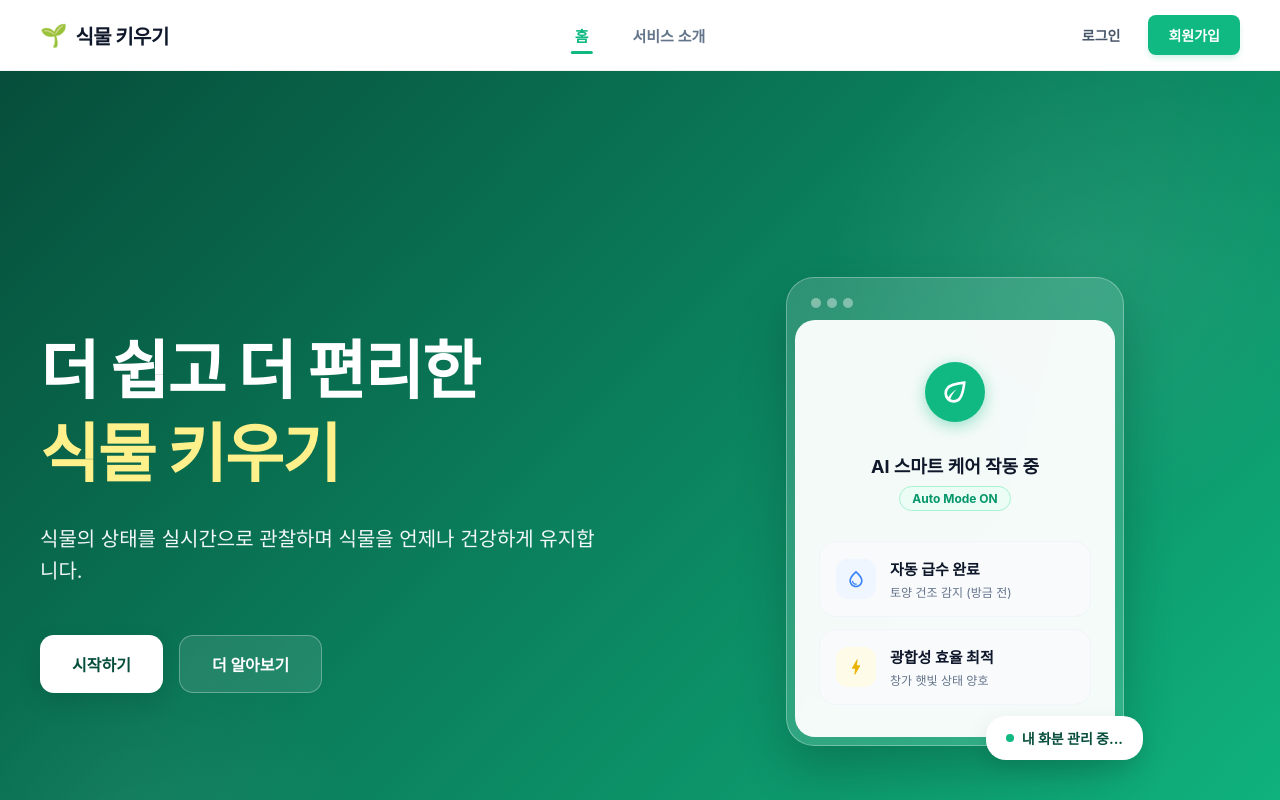
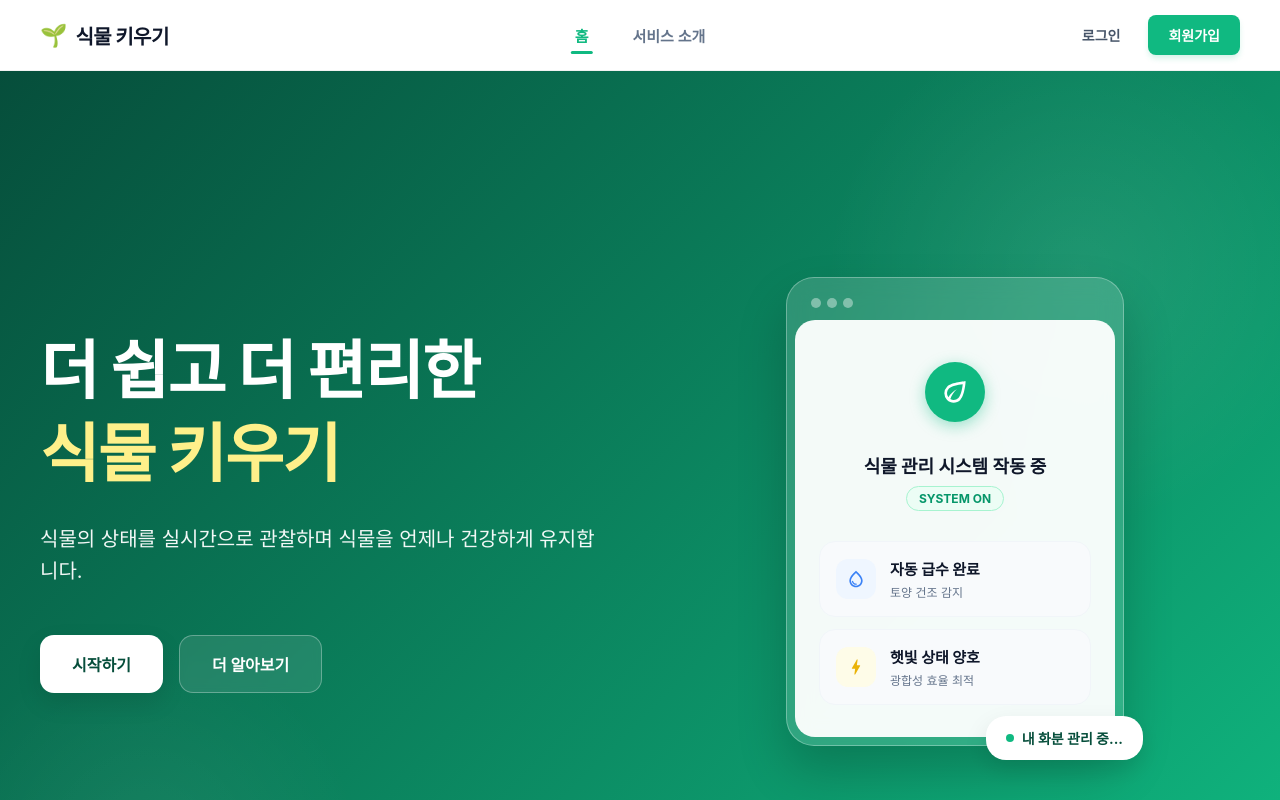
Before and after one commit to tshong3/26-1-web, a React (Create React App) app in the folder frontend/: page / in a window 1280 px wide. Shown: the top 800 px of the page. Built offline with nearby package versions, Linux system fonts and the light colour scheme.

Commit message:
홈 화면 UI 수정

```diff
--- a/frontend/src/pages/HomePage.jsx
+++ b/frontend/src/pages/HomePage.jsx
@@ -49,8 +49,8 @@ function HomePage() {
                     <div className="pulse-ring"></div>
                     <div className="ai-main-icon"><MdOutlineEco /></div>
                   </div>
-                  <h4>AI 스마트 케어 작동 중</h4>
-                  <span className="ai-badge">Auto Mode ON</span>
+                  <h4>식물 관리 시스템 작동 중</h4>
+                  <span className="ai-badge">SYSTEM ON</span>
                 </div>
 
                 <div className="ai-action-list">
@@ -58,14 +58,14 @@ function HomePage() {
                     <div className="action-icon bg-blue"><MdOutlineWaterDrop /></div>
                     <div className="action-text">
                       <strong>자동 급수 완료</strong>
-                      <p>토양 건조 감지 (방금 전)</p>
+                      <p>토양 건조 감지</p>
                     </div>
                   </div>
                   <div className="ai-action-item">
                     <div className="action-icon bg-yellow"><MdOutlineBolt /></div>
                     <div className="action-text">
-                      <strong>광합성 효율 최적</strong>
-                      <p>창가 햇빛 상태 양호</p>
+                      <strong>햇빛 상태 양호</strong>
+                      <p>광합성 효율 최적</p>
                     </div>
                   </div>
                 </div>
```
